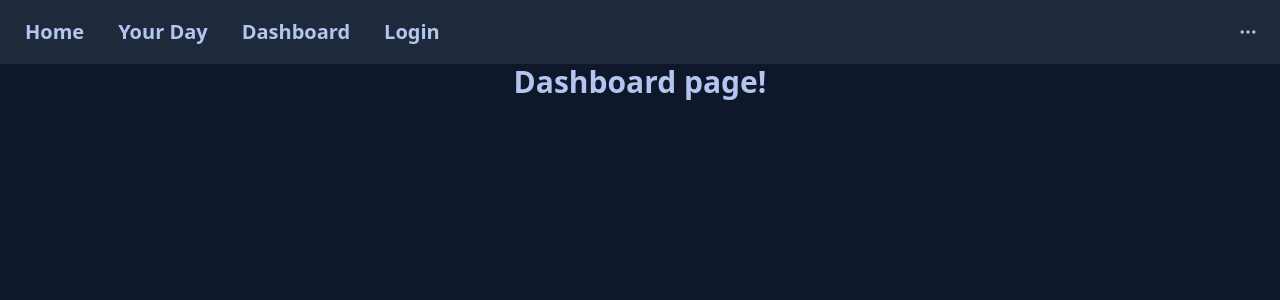
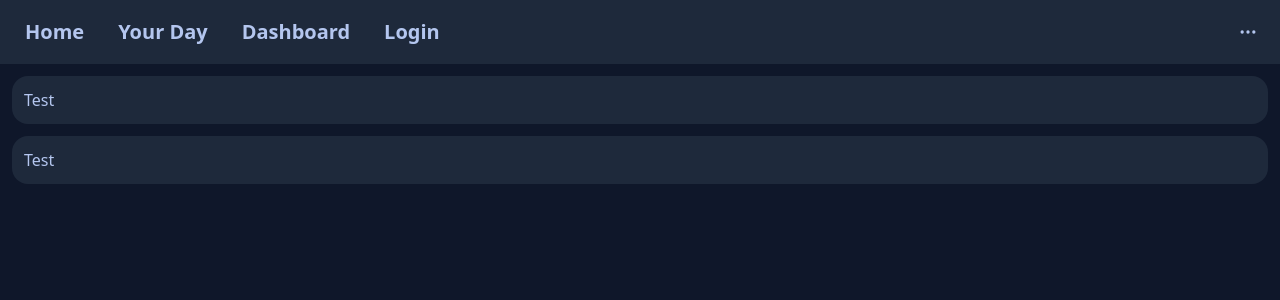
Before and after one commit to Nghia314/new5hark, a React (Create React App) app in the folder client/: page /Dashboard in a window 1280 px wide. Shown: the top 300 px of the page. Built offline with nearby package versions, Linux system fonts and the light colour scheme.

Commit message:
Added cards

```diff
--- a/client/src/pages/Dashboard.jsx
+++ b/client/src/pages/Dashboard.jsx
@@ -3,7 +3,14 @@ import React from "react";
 function Dashboard() {
   return (
     <>
-      <h1 className="text-center text-3xl font-bold">Dashboard page!</h1>
+    <div className="grid row-2 m-3 gap-3">
+      <div className="card col bg-neutral p-3">
+        <h1>Test</h1>
+      </div>
+      <div className="card col bg-neutral p-3">
+        <h1>Test</h1>
+      </div>
+    </div>
     </>
   );
 }
```
